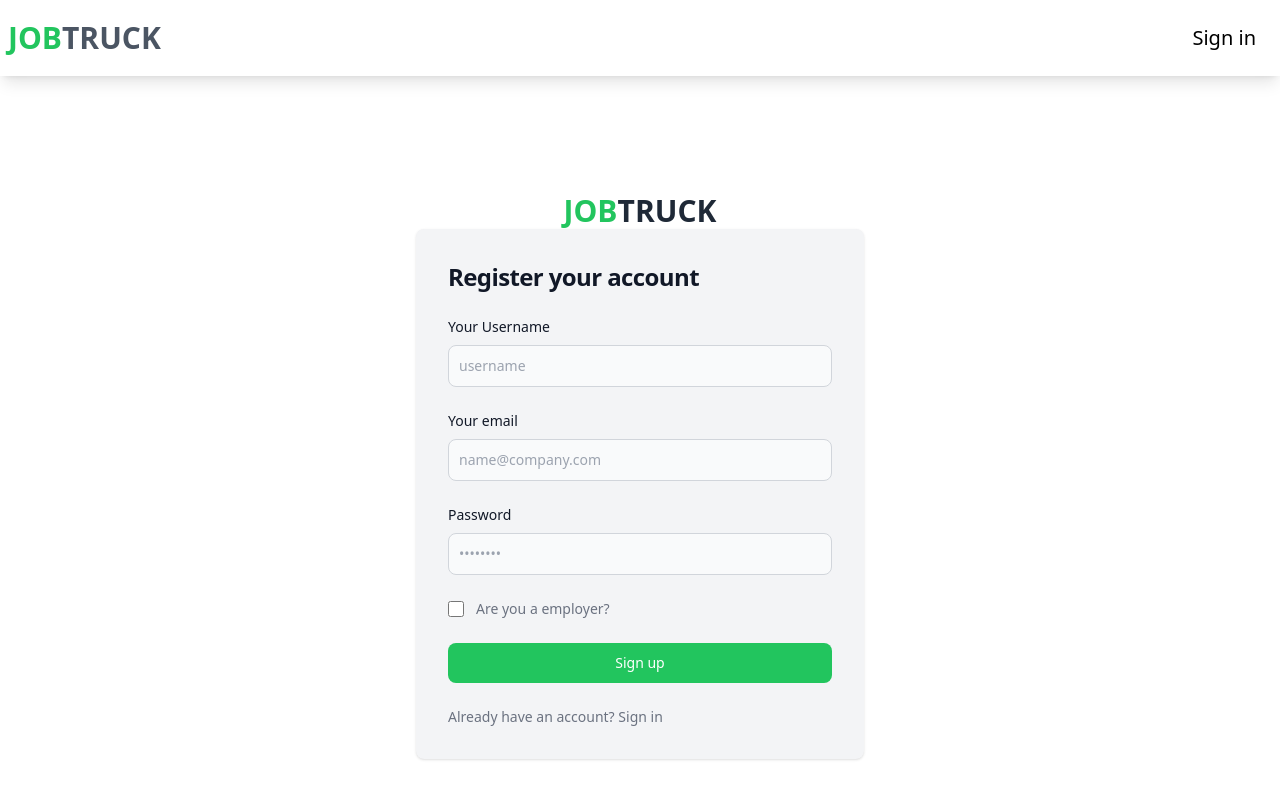
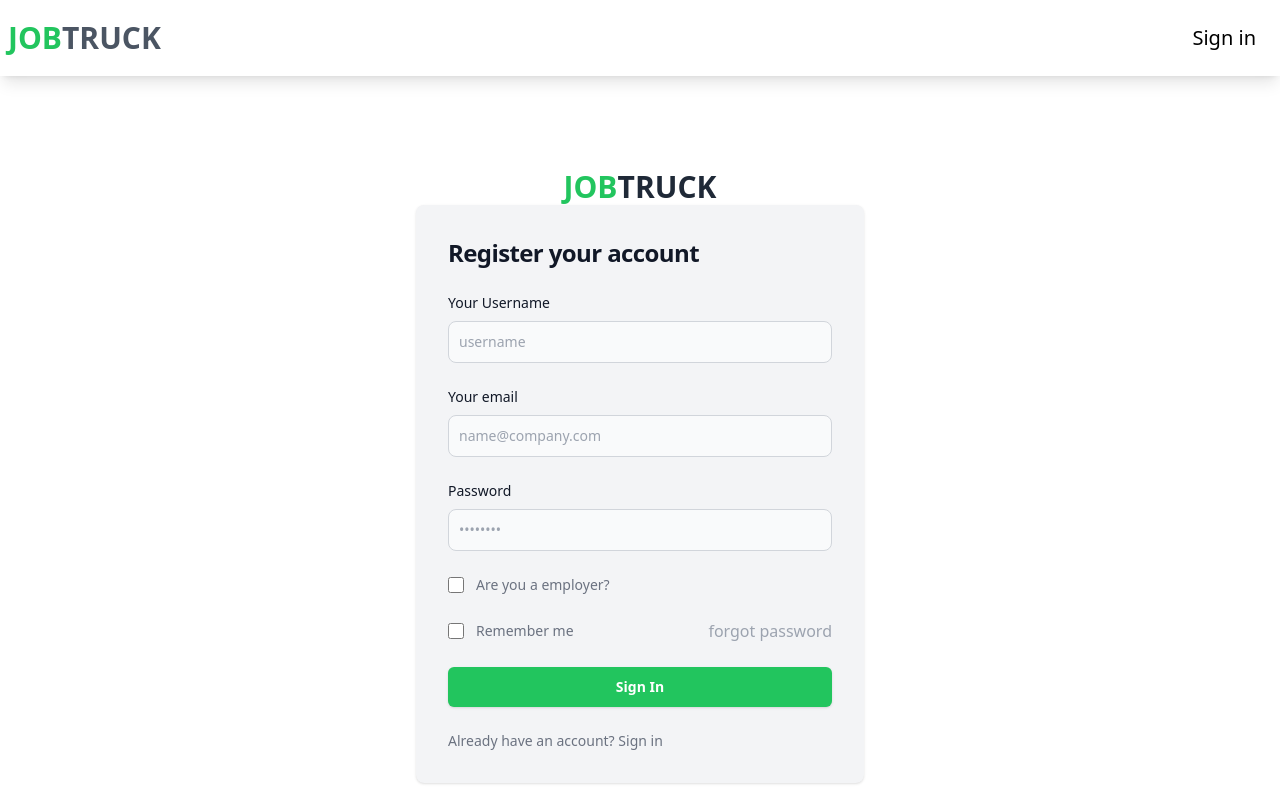
Before and after one commit to AniketS01/jobtruck-frontend, a React (Create React App) app: page /jobtruck-frontend/signup in a window 1280 px wide. Shown: the top 800 px of the page. Built offline with nearby package versions, Linux system fonts and the light colour scheme; no server answers; what tw-elements would draw is missing.

Commit message:
ui fixes

```diff
--- a/src/components/JobPostModal.js
+++ b/src/components/JobPostModal.js
@@ -1,5 +1,5 @@
 import axios from 'axios';
-import { arrayUnion, doc, Timestamp, updateDoc } from 'firebase/firestore';
+import { doc } from 'firebase/firestore';
 import React, { useState, useRef } from 'react';
 import { toast } from 'react-toastify';
 import { UserJob } from '../context/JobContext';
@@ -20,7 +20,7 @@ const JobPostModal = ({ currentUser }) => {
 	const jobSkillsRef = useRef();
 	const descriptionRef = useRef();
 	const { postJob } = UserJob();
-	const userId = doc(db, 'users', `${currentUser.id}`);
+
 	const [data, setData] = useState({
 		name: '',
 		image: '',
@@ -33,8 +33,9 @@ const JobPostModal = ({ currentUser }) => {
 
 	const handleSubmit = async (e) => {
 		e.preventDefault();
-		setLoading(!loading);
+
 		try {
+			setLoading(!loading);
 			const formdata = new FormData();
 			formdata.append('image', data.image);
 			const res = await axios.post(
@@ -71,9 +72,10 @@ const JobPostModal = ({ currentUser }) => {
 			//   }),
 			// });
 			toast.success('posted ....');
-			setLoading(!loading);
+			setLoading(false);
 			setJobform(false);
 		} catch (error) {
+			setLoading(false);
 			toast.error('failed');
 			console.log(error.message);
 		}
@@ -84,7 +86,7 @@ const JobPostModal = ({ currentUser }) => {
 			<div className='flex justify-center'>
 				<button
 					type='button'
-					class='inline-block px-6 py-2.5 bg-blue-600 text-white font-medium text-xs leading-tight uppercase rounded shadow-md hover:bg-blue-700 hover:shadow-lg focus:bg-blue-700 focus:shadow-lg focus:outline-none focus:ring-0 active:bg-blue-800 active:shadow-lg transition duration-150 ease-in-out'
+					class='inline-block px-6 py-2.5 bg-green-500 text-white font-medium text-xs leading-tight uppercase rounded shadow-md hover:bg-green-700 hover:shadow-lg focus:bg-green-700 focus:shadow-lg focus:outline-none focus:ring-0 active:bg-blue-800 active:shadow-lg transition duration-150 ease-in-out'
 					data-bs-toggle='modal'
 					data-bs-target='#exampleModalScrollable'
 					onClick={(e) => setJobform(true)}>
@@ -288,41 +290,40 @@ const JobPostModal = ({ currentUser }) => {
 								</form>
 							</div>
 							<div class='modal-footer flex flex-shrink-0 flex-wrap items-center justify-end p-4 border-t border-gray-200 rounded-b-md'>
-								<button
-									type='button'
-									class='inline-block px-6 py-2.5 bg-purple-600 text-white font-medium text-xs leading-tight uppercase rounded shadow-md hover:bg-purple-700 hover:shadow-lg focus:bg-purple-700 focus:shadow-lg focus:outline-none focus:ring-0 active:bg-purple-800 active:shadow-lg transition duration-150 ease-in-out'
-									data-bs-dismiss='modal'
-									onClick={(e) => setJobform(false)}>
-									Close
-								</button>
-								<button
-									type='button'
-									onClick={handleSubmit}
-									class='inline-block px-6 py-2.5 bg-blue-600 text-white font-medium text-xs leading-tight uppercase rounded shadow-md hover:bg-blue-700 hover:shadow-lg focus:bg-blue-700 focus:shadow-lg focus:outline-none focus:ring-0 active:bg-blue-800 active:shadow-lg transition duration-150 ease-in-out ml-1'>
+								<div class='flex items-center justify-center w-full'>
 									{loading ? (
-										<div class='text-center'>
-											<div role='status'>
-												<svg
-													class='inline mr-2 w-5 h-4 text-gray-200 animate-spin dark:text-gray-600 fill-blue-600'
-													viewBox='0 0 100 101'
-													fill='none'
-													xmlns='http://www.w3.org/2000/svg'>
-													<path
-														d='M100 50.5908C100 78.2051 77.6142 100.591 50 100.591C22.3858 100.591 0 78.2051 0 50.5908C0 22.9766 22.3858 0.59082 50 0.59082C77.6142 0.59082 100 22.9766 100 50.5908ZM9.08144 50.5908C9.08144 73.1895 27.4013 91.5094 50 91.5094C72.5987 91.5094 90.9186 73.1895 90.9186 50.5908C90.9186 27.9921 72.5987 9.67226 50 9.67226C27.4013 9.67226 9.08144 27.9921 9.08144 50.5908Z'
-														fill='currentColor'
-													/>
-													<path
-														d='M93.9676 39.0409C96.393 38.4038 97.8624 35.9116 97.0079 33.5539C95.2932 28.8227 92.871 24.3692 89.8167 20.348C85.8452 15.1192 80.8826 10.7238 75.2124 7.41289C69.5422 4.10194 63.2754 1.94025 56.7698 1.05124C51.7666 0.367541 46.6976 0.446843 41.7345 1.27873C39.2613 1.69328 37.813 4.19778 38.4501 6.62326C39.0873 9.04874 41.5694 10.4717 44.0505 10.1071C47.8511 9.54855 51.7191 9.52689 55.5402 10.0491C60.8642 10.7766 65.9928 12.5457 70.6331 15.2552C75.2735 17.9648 79.3347 21.5619 82.5849 25.841C84.9175 28.9121 86.7997 32.2913 88.1811 35.8758C89.083 38.2158 91.5421 39.6781 93.9676 39.0409Z'
-														fill='currentFill'
-													/>
-												</svg>
-												<span class='sr-only'>Loading...</span>
-											</div>
-										</div>
+										<button
+											type='button'
+											class='w-full flex justify-center items-center px-4 py-2 text-sm font-semibold leading-6 text-white transition duration-150 ease-in-out bg-green-500 rounded-md shadow cursor-not-allowed hover:bg-green-400'
+											disabled=''>
+											<svg
+												class='w-5 h-5 mr-3 -ml-1 text-white animate-spin'
+												xmlns='http://www.w3.org/2000/svg'
+												fill='none'
+												viewBox='0 0 24 24'>
+												<circle
+													class='opacity-25'
+													cx='12'
+													cy='12'
+													r='10'
+													stroke='currentColor'
+													stroke-width='4'></circle>
+												<path
+													class='opacity-75'
+													fill='currentColor'
+													d='M4 12a8 8 0 018-8V0C5.373 0 0 5.373 0 12h4zm2 5.291A7.962 7.962 0 014 12H0c0 3.042 1.135 5.824 3 7.938l3-2.647z'></path>
+											</svg>
+											Loading...
+										</button>
 									) : (
-										<div>post</div>
+										<button
+											type='button'
+											onClick={handleSubmit}
+											class='w-full flex justify-center items-center px-4 py-2 text-sm font-semibold leading-6 text-white transition duration-150 ease-in-out bg-green-500 rounded-md shadow  hover:bg-green-400'>
+											Sign In
+										</button>
 									)}
-								</button>
+								</div>
 							</div>
 						</div>
 					</div>
--- a/src/components/jobEditModel.js
+++ b/src/components/jobEditModel.js
@@ -20,7 +20,7 @@ const JobEditModel = ({ currentUser }) => {
 	const jobSkillsRef = useRef();
 	const descriptionRef = useRef();
 	const { postJob } = UserJob();
-	const userId = doc(db, 'users', `${currentUser.id}`);
+
 	const [data, setData] = useState({
 		name: '',
 		image: '',
--- a/src/pages/SignIn.js
+++ b/src/pages/SignIn.js
@@ -1,4 +1,4 @@
-import React, { useRef } from 'react';
+import React, { useRef, useState } from 'react';
 import { Link, useNavigate } from 'react-router-dom';
 import { toast } from 'react-toastify';
 import { UserAuth } from '../context/AuthContext';
@@ -8,12 +8,16 @@ const SignIn = () => {
 	const passwordRef = useRef();
 	const { signIn } = UserAuth();
 	const navigate = useNavigate();
+	const [loading, setLoading] = useState(false);
 	const handleSubmit = async (e) => {
 		e.preventDefault();
+
 		try {
+			setLoading(!loading);
 			await signIn(emailRef.current.value, passwordRef.current.value);
 			navigate('/');
 			toast.success('success');
+			setLoading(!loading);
 		} catch (error) {
 			toast.error('failed!');
 		}
@@ -87,12 +91,40 @@ const SignIn = () => {
 									forgot password
 								</Link>
 							</div>
-							<button
-								type='submit'
-								onClick={handleSubmit}
-								class='w-full text-white bg-primary-600 hover:bg-primary-700 focus:ring-4 focus:outline-none focus:ring-primary-300 font-medium rounded-lg text-sm px-5 py-2.5 text-center dark:bg-primary-600 dark:hover:bg-primary-700 dark:focus:ring-primary-800 bg-green-500'>
-								Sign in
-							</button>
+							<div class='flex items-center justify-center'>
+								{loading ? (
+									<button
+										type='button'
+										class='w-full flex justify-center items-center px-4 py-2 text-sm font-semibold leading-6 text-white transition duration-150 ease-in-out bg-green-500 rounded-md shadow cursor-not-allowed hover:bg-green-400'
+										disabled=''>
+										<svg
+											class='w-5 h-5 mr-3 -ml-1 text-white animate-spin'
+											xmlns='http://www.w3.org/2000/svg'
+											fill='none'
+											viewBox='0 0 24 24'>
+											<circle
+												class='opacity-25'
+												cx='12'
+												cy='12'
+												r='10'
+												stroke='currentColor'
+												stroke-width='4'></circle>
+											<path
+												class='opacity-75'
+												fill='currentColor'
+												d='M4 12a8 8 0 018-8V0C5.373 0 0 5.373 0 12h4zm2 5.291A7.962 7.962 0 014 12H0c0 3.042 1.135 5.824 3 7.938l3-2.647z'></path>
+										</svg>
+										Loading...
+									</button>
+								) : (
+									<button
+										type='button'
+										onClick={handleSubmit}
+										class='w-full flex justify-center items-center px-4 py-2 text-sm font-semibold leading-6 text-white transition duration-150 ease-in-out bg-green-500 rounded-md shadow  hover:bg-green-400'>
+										Sign In
+									</button>
+								)}
+							</div>
 							<p class='text-sm font-light text-gray-500 dark:text-gray-400'>
 								Don’t have an account yet?{' '}
 								<Link
--- a/src/pages/Signup.js
+++ b/src/pages/Signup.js
@@ -1,4 +1,4 @@
-import React, { useRef } from 'react';
+import React, { useRef, useState } from 'react';
 import { Link, useNavigate } from 'react-router-dom';
 import { UserAuth } from '../context/AuthContext';
 import { toast } from 'react-toastify';
@@ -13,10 +13,12 @@ const Signup = () => {
 	const navigate = useNavigate();
 	const isOrgRef = useRef();
 	const { signUp } = UserAuth();
+	const [loading, setLoading] = useState(false);
 
 	const handleSubmit = async (e) => {
 		e.preventDefault();
 		try {
+			setLoading(!loading);
 			const res = await signUp(
 				nameRef.current.value,
 				emailRef.current.value,
@@ -30,6 +32,7 @@ const Signup = () => {
 				jobs: [],
 			});
 			navigate('/');
+			setLoading(!loading);
 			toast.success('Success!');
 		} catch (err) {
 			console.log(err.message);
@@ -118,12 +121,65 @@ const Signup = () => {
 									</div>
 								</div>
 							</div>
-							<button
-								type='submit'
-								onClick={handleSubmit}
-								class='w-full text-white bg-primary-600 hover:bg-primary-700 focus:ring-4 focus:outline-none focus:ring-primary-300 font-medium rounded-lg text-sm px-5 py-2.5 text-center dark:bg-primary-600 dark:hover:bg-primary-700 dark:focus:ring-primary-800 bg-green-500'>
-								Sign up
-							</button>
+							<div class='flex items-center justify-between'>
+								<div class='flex items-start'>
+									<div class='flex items-center h-5'>
+										<input
+											id='remember'
+											aria-describedby='remember'
+											type='checkbox'
+											class='w-4 h-4 border border-gray-300 rounded bg-gray-50 focus:ring-3 focus:ring-primary-300 dark:bg-gray-700 dark:border-gray-600 dark:focus:ring-primary-600 dark:ring-offset-gray-800'
+											required=''
+										/>
+									</div>
+									<div class='ml-3 text-sm'>
+										<label
+											for='remember'
+											class='text-gray-500 dark:text-gray-300'>
+											Remember me
+										</label>
+									</div>
+								</div>
+								<Link
+									to={{ pathname: '/forgotpassword' }}
+									class='font-medium text-primary-600 hover:underline dark:text-primary-500 text-gray-400'>
+									forgot password
+								</Link>
+							</div>
+							<div class='flex items-center justify-center'>
+								{loading ? (
+									<button
+										type='button'
+										class='w-full flex justify-center items-center px-4 py-2 text-sm font-semibold leading-6 text-white transition duration-150 ease-in-out bg-green-500 rounded-md shadow cursor-not-allowed hover:bg-green-400'
+										disabled=''>
+										<svg
+											class='w-5 h-5 mr-3 -ml-1 text-white animate-spin'
+											xmlns='http://www.w3.org/2000/svg'
+											fill='none'
+											viewBox='0 0 24 24'>
+											<circle
+												class='opacity-25'
+												cx='12'
+												cy='12'
+												r='10'
+												stroke='currentColor'
+												stroke-width='4'></circle>
+											<path
+												class='opacity-75'
+												fill='currentColor'
+												d='M4 12a8 8 0 018-8V0C5.373 0 0 5.373 0 12h4zm2 5.291A7.962 7.962 0 014 12H0c0 3.042 1.135 5.824 3 7.938l3-2.647z'></path>
+										</svg>
+										Loading...
+									</button>
+								) : (
+									<button
+										type='button'
+										onClick={handleSubmit}
+										class='w-full flex justify-center items-center px-4 py-2 text-sm font-semibold leading-6 text-white transition duration-150 ease-in-out bg-green-500 rounded-md shadow  hover:bg-green-400'>
+										Sign In
+									</button>
+								)}
+							</div>
 							<p class='text-sm font-light text-gray-500 dark:text-gray-400'>
 								Already have an account?{' '}
 								<Link
```
Also changed, not shown: src/pages/Dashboard.js (+38 -46 lines).
